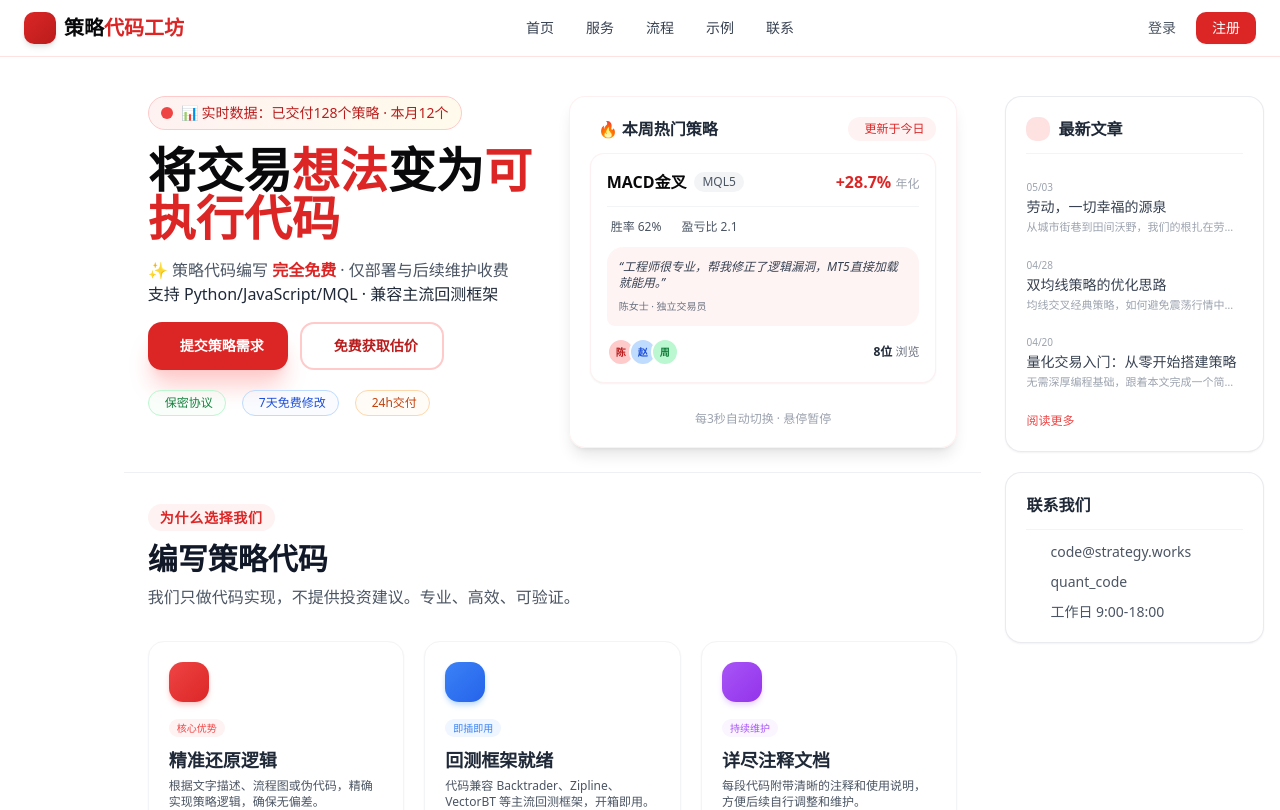
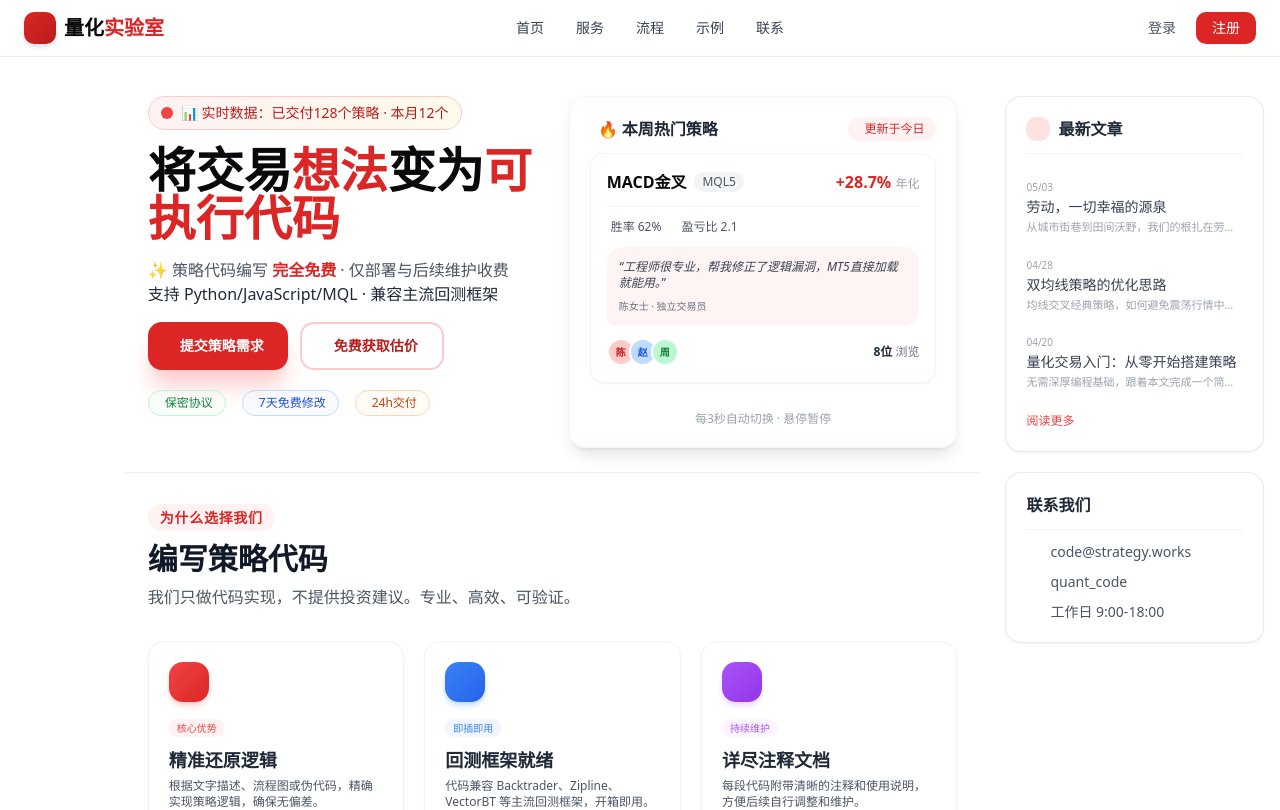
Before and after one commit to wedecwdf/djkfvbkf, a React (Vite) app: page / in a window 1280 px wide. Shown: the top 810 px of the page. Built offline with nearby package versions, Linux system fonts and the light colour scheme; no server answers; the database is empty.

Commit message:
fix: 精准替换导航栏拆分写法中的旧名称

```diff
--- a/src/sections/Navbar.tsx
+++ b/src/sections/Navbar.tsx
@@ -78,7 +78,7 @@ const Navbar = () => {
               <i className="fas fa-code text-white text-sm"></i>
             </div>
             <span className="text-xl font-bold">
-              策略<span className="text-red-600">代码工坊</span>
+              量化<span className="text-red-600">实验室</span>
             </span>
           </div>
           <div className="hidden md:flex items-center gap-8 text-sm font-medium">
```
